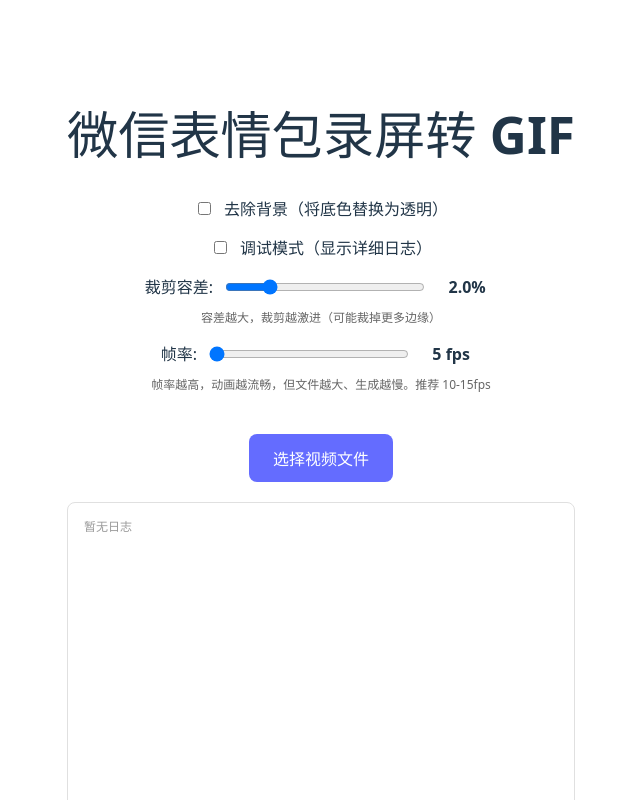
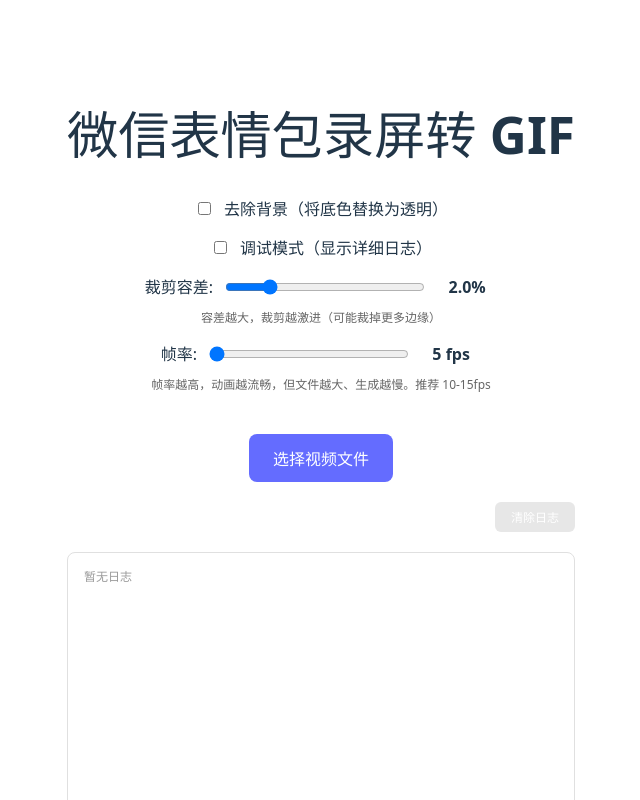
Before and after one commit to lyh543/wechat-sticker-screenrecord-to-gif, a React (Vite) app: page / in a window 1280 px wide. Shown: the top 800 px of the page, without its empty margins (319-959 px from the left). Built offline with nearby package versions, Linux system fonts and the light colour scheme.

Commit message:
feat: add clear logs button

```diff
--- a/src/App.tsx
+++ b/src/App.tsx
@@ -13,7 +13,7 @@
   const [debugMode = false, setDebugMode] = useLocalStorage<boolean>('wechat-sticker-gif-debugMode') // 调试模式，默认关闭
   const [frameRate = 5, setFrameRate] = useLocalStorage<number>('wechat-sticker-gif-frameRate') // 帧率，默认 15 fps
   const fileInputRef = useRef<HTMLInputElement>(null)
-  const { logs, logger } = useLogger(debugMode)
+  const { logs, logger, clearLogs } = useLogger(debugMode)
 
   const resetState = useCallback(() => {
     setConverting(false)
@@ -153,6 +153,25 @@
         </label>
       </div>
 
+      <div style={{ marginTop: '20px', display: 'flex', justifyContent: 'flex-end' }}>
+        <button
+          onClick={clearLogs}
+          disabled={logs.length === 0 || converting}
+          style={{
+            padding: '6px 16px',
+            fontSize: '12px',
+            cursor: logs.length === 0 || converting ? 'not-allowed' : 'pointer',
+            backgroundColor: logs.length === 0 || converting ? '#ddd' : '#f5a623',
+            color: '#fff',
+            border: 'none',
+            borderRadius: '6px',
+            opacity: logs.length === 0 || converting ? 0.7 : 1,
+          }}
+        >
+          清除日志
+        </button>
+      </div>
+
       <LogViewer logs={logs} />
     </div>
   )
```
